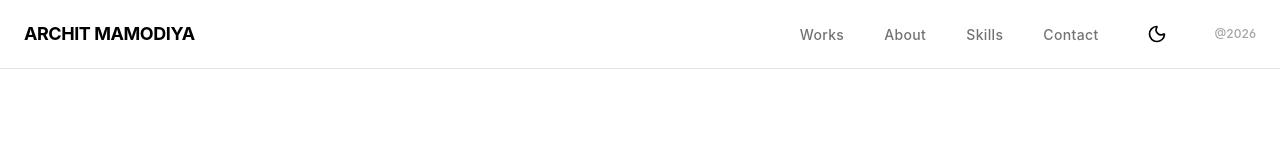
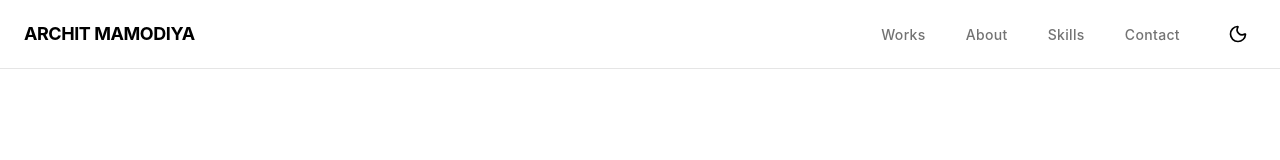
Before and after one commit to ArchitCodes1204/Archit-Portfolio, a React (Vite) app: page / in a window 1280 px wide. Shown: the top 160 px of the page. Built offline with nearby package versions, Linux system fonts and the light colour scheme.

Commit message:
Remove year from Navbar

```diff
--- a/src/components/Navbar.jsx
+++ b/src/components/Navbar.jsx
@@ -82,10 +82,7 @@ export default function Navbar() {
                             </button>
                         </li>
 
-                        {/* Copyright Marker */}
-                        <li className={`text-xs font-medium ${isDark ? "text-dark-text-secondary" : "text-gray-400"}`}>
-                            @2026
-                        </li>
+
                     </ul>
 
                     {/* Mobile Menu Toggle */}
```
Lines whose indentation alone changed are shown as unchanged.
